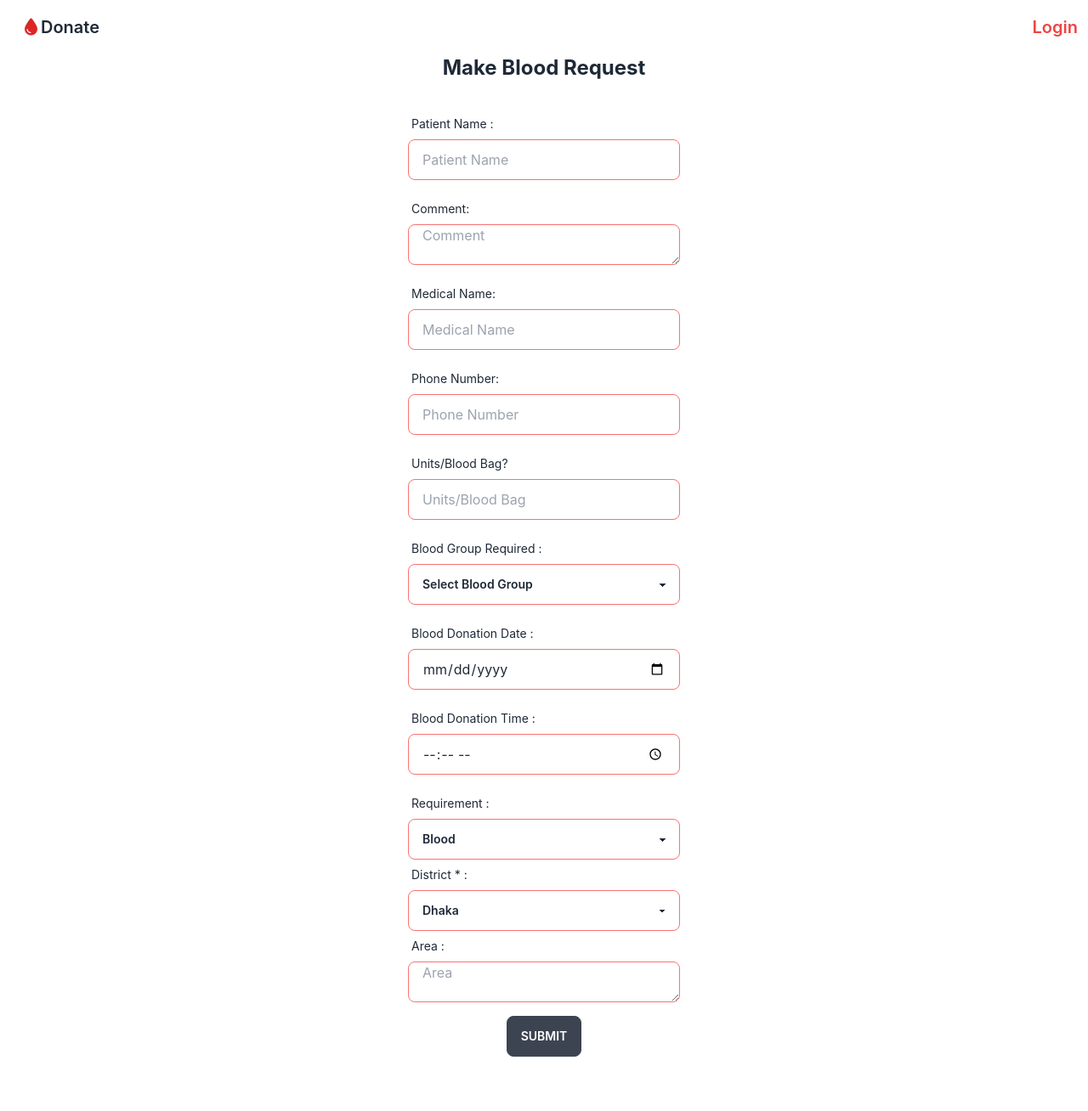
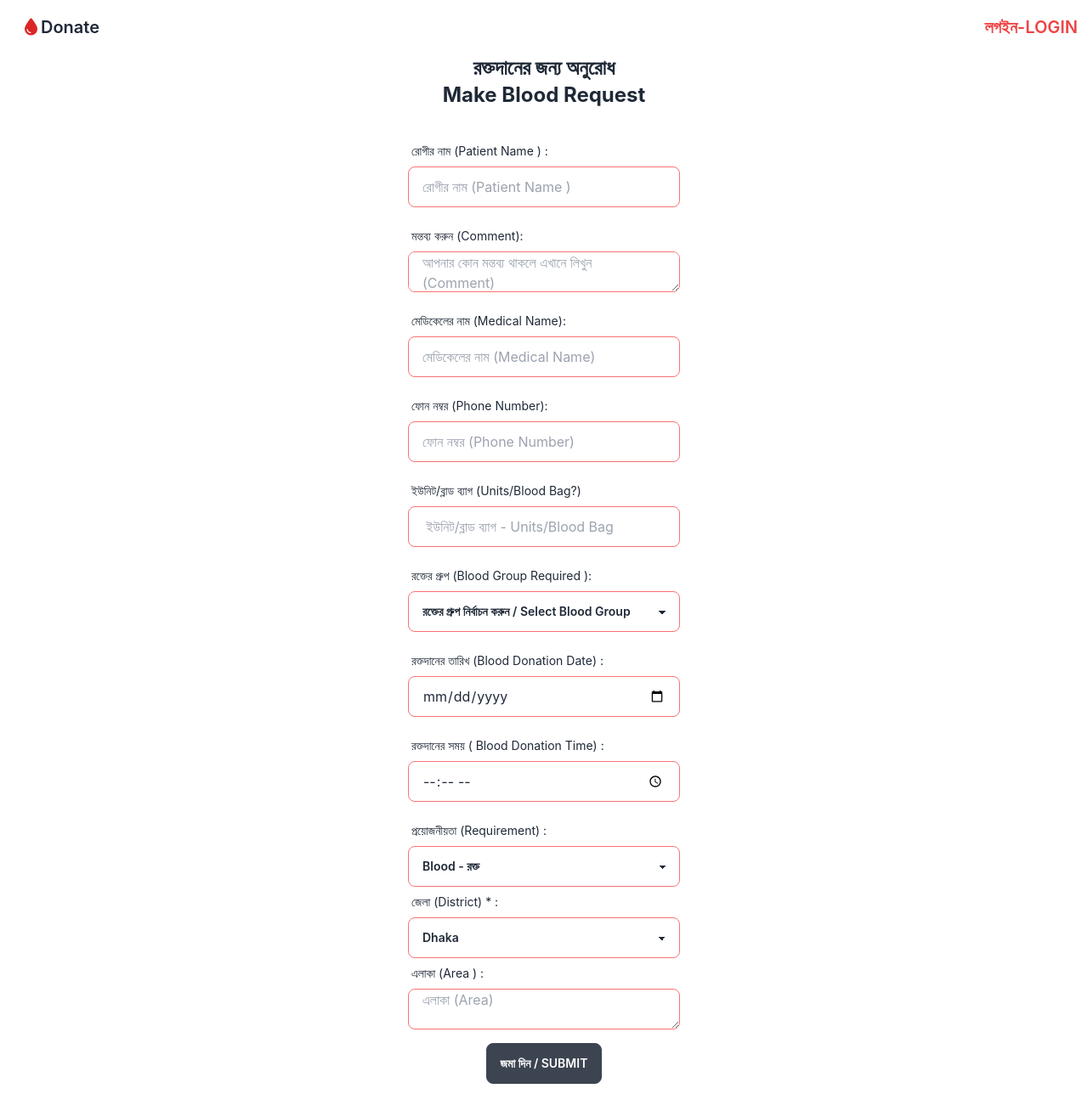
Before and after one commit to tayefulislam/blood-donation, a React (Create React App) app: page /makeRequests in a window 1280 px wide. Shown: the whole page at 85% size. Before the commit the page ends 1276 px from the top, so only its background shows below. Built offline with nearby package versions, Linux system fonts and the light colour scheme; no server answers.

Commit message:
bangla lag added

```diff
--- a/src/Pages/Home/Home.js
+++ b/src/Pages/Home/Home.js
@@ -15,7 +15,21 @@ const Home = () => {
             <i class="fa-solid fa-border-all"></i>
           </figure>
           <div class="card-body items-center text-center">
+            <h2 class="card-title">রক্তদানের জন্য অনুরোধ</h2>
             <h2 class="card-title">Request For Blood</h2>
+          </div>
+        </div>
+
+        <div
+          onClick={() => navigate("/selectBloodGroup/")}
+          class="card w-full bg-red-500 shadow-xl text-white"
+        >
+          <figure class="px-10 pt-10">
+            <i class="fa-solid fa-users-between-lines"></i>
+          </figure>
+          <div class="card-body items-center text-center">
+            <h2 class="card-title">দাতাদের তালিকা</h2>
+            <h2 class="card-title">Donor List</h2>
           </div>
         </div>
 
@@ -27,19 +41,8 @@ const Home = () => {
             <i class="fa-solid fa-users-between-lines"></i>
           </figure>
           <div class="card-body items-center text-center">
+            <h2 class="card-title">রক্তদাতা হয়ে উঠুন</h2>
             <h2 class="card-title">Became A Donor</h2>
-          </div>
-        </div>
-
-        <div
-          onClick={() => navigate("/login")}
-          class="card w-full bg-red-500 shadow-xl text-white"
-        >
-          <figure class="px-10 pt-10">
-            <i class="fa-solid fa-arrow-right-to-bracket"></i>
-          </figure>
-          <div class="card-body items-center text-center">
-            <h2 class="card-title">Donor Login</h2>
           </div>
         </div>
       </div>
@@ -53,7 +56,21 @@ const Home = () => {
             <i class="fa-solid fa-users-between-lines"></i>
           </figure>
           <div class="card-body items-center text-center">
+            <h2 class="card-title">সাম্প্রতিক রক্তদানের অনুরোধ</h2>
             <h2 class="card-title">Recent Requests</h2>
+          </div>
+        </div>
+      </div>
+      <div className="flex justify-center items-center mt-12">
+        <div
+          onClick={() => navigate("/login")}
+          class="card w-36 bg-red-500 shadow-xl text-white"
+        >
+          {/* <figure class="px-10 pt-10">
+            <i class="fa-solid fa-arrow-right-to-bracket"></i>
+          </figure> */}
+          <div class="card-body items-center text-center">
+            <h2 class="card-title">Menu</h2>
           </div>
         </div>
       </div>
--- a/src/Pages/Home/SearchDonorByGroupAndArea/PublicDonorList.js
+++ b/src/Pages/Home/SearchDonorByGroupAndArea/PublicDonorList.js
@@ -1,6 +1,7 @@
 import React from "react";
 import { useParams } from "react-router-dom";
 import { QueryClient, QueryClientProvider, useQuery } from "react-query";
+import PublicDonorDetails from "./PublicDonorDetails";
 
 const PublicDonorList = () => {
   const { bloodGroup, donorArea } = useParams();
@@ -20,8 +21,9 @@ const PublicDonorList = () => {
 
   return (
     <div>
-      <h1>{bloodGroup}</h1>
-      <h1>{donorArea}</h1>
+      {data?.map((donor, key) => (
+        <PublicDonorDetails donor={donor} key={donor?._id}></PublicDonorDetails>
+      ))}
     </div>
   );
 };
--- a/src/Pages/Home/SearchDonorByGroupAndArea/SelectGroup_SearchDonorByGroupAndArea.js
+++ b/src/Pages/Home/SearchDonorByGroupAndArea/SelectGroup_SearchDonorByGroupAndArea.js
@@ -4,7 +4,7 @@ import { Link, NavLink, useNavigate } from "react-router-dom";
 const SelectGroup_SearchDonorByGroupAndArea = () => {
   const groupName = [
     {
-      name: "A+ (A POSITIVE)",
+      name: "A+ (A POSITIVE) ",
       value: "A POSITIVE(+)",
     },
     {
@@ -38,7 +38,7 @@ const SelectGroup_SearchDonorByGroupAndArea = () => {
   ];
 
   return (
-    <div className="grid grid-cols-1 md:grid-cols-2 lg:grid-cols-3 gap-2 mx-2">
+    <div>
       <div>
         <h1 className="text-center font-extrabold text-2xl py-3">
           Select Blood Group <br />
@@ -46,6 +46,7 @@ const SelectGroup_SearchDonorByGroupAndArea = () => {
         </h1>
       </div>
 
+      <div className="grid grid-cols-1 md:grid-cols-2 lg:grid-cols-3 gap-2 mx-2">
         {groupName?.map((group) => (
           <Link
             to={`/selectArea/${group?.value}`}
@@ -57,6 +58,7 @@ const SelectGroup_SearchDonorByGroupAndArea = () => {
           </Link>
         ))}
       </div>
+    </div>
   );
 };
 
--- a/src/Pages/Login/Login.js
+++ b/src/Pages/Login/Login.js
@@ -32,18 +32,18 @@ const Login = () => {
   return (
     <div className="flex justify-center items-center">
       <div className="card w-96">
-        <h1 className="text-center text-2xl font-bold">Login</h1>
+        <h1 className="text-center text-2xl font-bold">লগইন / LOGIN </h1>
 
         <div className="card-body">
           <form onSubmit={handleLogin}>
             <div class="form-control w-full max-w-xs">
               <label class="label">
-                <span class="label-text">Email</span>
+                <span class="label-text">ইমেইল (Email )</span>
               </label>
               <input
                 type="email"
                 required
-                placeholder="Email Address"
+                placeholder="ইমেল ঠিকানা লিখুন ( Email Address )"
                 name="email"
                 class="input input-bordered input-error w-full max-w-xs"
               />
@@ -51,12 +51,12 @@ const Login = () => {
             </div>
             <div class="form-control w-full max-w-xs">
               <label class="label">
-                <span class="label-text">Password</span>
+                <span class="label-text">পাসওয়ার্ড (Password)</span>
               </label>
               <input
                 type="password"
                 required
-                placeholder="Password"
+                placeholder="পাসওয়ার্ড লিখুন ( Password )"
                 name="password"
                 class="input input-bordered input-error w-full max-w-xs"
               />
@@ -67,7 +67,7 @@ const Login = () => {
             </div>
 
             <div className="flex justify-center items-center">
-              <input className="btn" type="submit" value="Login" />
+              <input className="btn" type="submit" value="লগইন / Login" />
             </div>
           </form>
 
@@ -75,13 +75,13 @@ const Login = () => {
             <p>
               Reset :{" "}
               <Link className="text-red-400" to="/reset">
-                Password
+                Password / পাসওয়ার্ড রিসেট করুন
               </Link>
             </p>
-            <p>
-              Became A Donor :{" "}
+            <p className="py-3">
+              একজন রক্তদাতা হন ( Became A Donor) :{" "}
               <Link className="text-red-400" to="/register">
-                Register
+                নিবন্ধন করুন (Register)
               </Link>
             </p>
           </div>
--- a/src/Pages/ResetPassword/ResetPassword.js
+++ b/src/Pages/ResetPassword/ResetPassword.js
@@ -31,18 +31,21 @@ const ResetPassword = () => {
     <div>
       <div className="flex justify-center items-center">
         <div className="card w-96">
+          <h1 className="text-center text-2xl font-bold">
+            পাসওয়ার্ড রিসেট করুন
+          </h1>
           <h1 className="text-center text-2xl font-bold">Reset Password</h1>
 
           <div className="card-body">
             <form onSubmit={handleResetPassword}>
               <div class="form-control w-full max-w-xs">
                 <label class="label">
-                  <span class="label-text">Email</span>
+                  <span class="label-text">ইমেইল (Email )</span>
                 </label>
                 <input
                   type="email"
                   required
-                  placeholder="Email Address"
+                  placeholder="ইমেল ঠিকানা লিখুন ( Email Address )"
                   name="email"
                   class="input input-bordered input-error w-full max-w-xs"
                 />
@@ -50,20 +53,27 @@ const ResetPassword = () => {
               </div>
 
               <div className="text-center my-2">
+                {sending && (
+                  <p>আপনার অনুরোধ পাঠানো হচ্ছে দয়া করে অপেক্ষা করুন</p>
+                )}
                 {sending && <p>Sending Please wait</p>}
                 {error && <p className="text-red-500">{error?.message}</p>}
               </div>
 
               <div className="flex justify-center items-center">
-                <input className="btn" type="submit" value="Reset Password" />
+                <input
+                  className="btn"
+                  type="submit"
+                  value="পাসওয়ার্ড রিসেট করুন / Reset Password"
+                />
               </div>
             </form>
 
             <div className="text-center font-semibold">
               <p>
-                Already A Donor :{" "}
+                ইতিমধ্যে একজন দাতা (Already A Donor) :{" "}
                 <Link className="text-red-400" to="/login">
-                  Login
+                  Login (লগইন)
                 </Link>
               </p>
             </div>
--- a/src/Pages/Shared/Header/Header.js
+++ b/src/Pages/Shared/Header/Header.js
@@ -103,7 +103,7 @@ const Header = () => {
 
         {!user && (
           <Link className="text-xl font-semibold text-red-500 mx-1" to="/login">
-            Login
+            লগইন-LOGIN
           </Link>
         )}
       </div>
--- a/src/Pages/User/MakeBloodRequest/MakeBloodRequest.js
+++ b/src/Pages/User/MakeBloodRequest/MakeBloodRequest.js
@@ -64,6 +64,7 @@ const MakeBloodRequest = () => {
       if (response.status === 200) {
         navigate(`/requestDetails/${response.data._id}`);
         toast.success(`Your Request for ${type} successfully placed`);
+        toast.success(`${type} এর জন্য আপনার অনুরোধ সফলভাবে রাখা হয়েছে`);
 
         event.target.reset();
       }
@@ -72,18 +73,21 @@ const MakeBloodRequest = () => {
   return (
     <div className="flex justify-center items-center">
       <div className="card w-96">
+        <h1 className="text-center text-2xl font-bold">
+          রক্তদানের জন্য অনুরোধ
+        </h1>
         <h1 className="text-center text-2xl font-bold">Make Blood Request</h1>
 
         <div className="card-body">
           <form onSubmit={handleRequest}>
             <div class="form-control w-full max-w-xs">
               <label class="label">
-                <span class="label-text">Patient Name :</span>
+                <span class="label-text">রোগীর নাম (Patient Name ) :</span>
               </label>
               <input
                 type="text"
                 required
-                placeholder="Patient Name"
+                placeholder="রোগীর নাম (Patient Name )"
                 name="patient"
                 class="input input-bordered input-error w-full max-w-xs"
               />
@@ -92,12 +96,12 @@ const MakeBloodRequest = () => {
 
             <div class="form-control w-full max-w-xs">
               <label class="label">
-                <span class="label-text">Comment:</span>
+                <span class="label-text">মন্তব্য করুন (Comment):</span>
               </label>
               <textarea
                 type="text"
                 required
-                placeholder="Comment"
+                placeholder="আপনার কোন মন্তব্য থাকলে এখানে লিখুন (Comment)"
                 name="comment"
                 class="input input-bordered input-error w-full max-w-xs"
               />
@@ -105,12 +109,12 @@ const MakeBloodRequest = () => {
             </div>
             <div class="form-control w-full max-w-xs">
               <label class="label">
-                <span class="label-text">Medical Name:</span>
+                <span class="label-text">মেডিকেলের নাম (Medical Name):</span>
               </label>
               <input
                 type="text"
                 required
-                placeholder="Medical Name"
+                placeholder="মেডিকেলের নাম (Medical Name) "
                 name="medical"
                 class="input input-bordered input-error w-full max-w-xs"
               />
@@ -118,12 +122,12 @@ const MakeBloodRequest = () => {
             </div>
             <div class="form-control w-full max-w-xs">
               <label class="label">
-                <span class="label-text">Phone Number:</span>
+                <span class="label-text">ফোন নম্বর (Phone Number):</span>
               </label>
               <input
                 type="number"
                 required
-                placeholder="Phone Number"
+                placeholder="ফোন নম্বর (Phone Number)"
                 name="number"
                 class="input input-bordered input-error w-full max-w-xs"
               />
@@ -131,12 +135,14 @@ const MakeBloodRequest = () => {
             </div>
             <div class="form-control w-full max-w-xs">
               <label class="label">
-                <span class="label-text">Units/Blood Bag?</span>
+                <span class="label-text">
+                  ইউনিট/ব্লাড ব্যাগ (Units/Blood Bag?)
+                </span>
               </label>
               <input
                 type="number"
                 required
-                placeholder="Units/Blood Bag"
+                placeholder=" ইউনিট/ব্লাড ব্যাগ - Units/Blood Bag"
                 name="unit"
                 class="input input-bordered input-error w-full max-w-xs"
               />
@@ -144,7 +150,9 @@ const MakeBloodRequest = () => {
             </div>
             <div class="form-control w-full max-w-xs">
               <label class="label">
-                <span class="label-text">Blood Group Required :</span>
+                <span class="label-text">
+                  রক্তের গ্রুপ (Blood Group Required ):
+                </span>
               </label>
 
               <select
@@ -153,7 +161,7 @@ const MakeBloodRequest = () => {
                 class="select select-error w-full max-w-xs"
               >
                 <option disabled selected>
-                  Select Blood Group
+                  রক্তের গ্রুপ নির্বাচন করুন / Select Blood Group
                 </option>
                 <option value="A POSITIVE(+)">A+ (A POSITIVE)</option>
                 <option value="A NEGATIVE(-)">A- (A NEGATIVE)</option>
@@ -170,7 +178,9 @@ const MakeBloodRequest = () => {
             </div>
             <div class="form-control w-full max-w-xs">
               <label class="label">
-                <span class="label-text">Blood Donation Date :</span>
+                <span class="label-text">
+                  রক্তদানের তারিখ (Blood Donation Date) :
+                </span>
               </label>
               <input
                 type="date"
@@ -183,12 +193,14 @@ const MakeBloodRequest = () => {
             </div>
             <div class="form-control w-full max-w-xs">
               <label class="label">
-                <span class="label-text">Blood Donation Time :</span>
+                <span class="label-text">
+                  রক্তদানের সময় ( Blood Donation Time) :
+                </span>
               </label>
               <input
                 type="time"
                 required
-                placeholder="Blood Donation Time"
+                placeholder="রক্তদানের সময় ( Blood Donation Time)"
                 name="time"
                 class="input input-bordered input-error w-full max-w-xs"
               />
@@ -196,17 +208,17 @@ const MakeBloodRequest = () => {
             </div>
             <div class="form-control w-full max-w-xs">
               <label class="label">
-                <span class="label-text">Requirement :</span>
+                <span class="label-text">প্রয়োজনীয়তা (Requirement) :</span>
               </label>
               <select name="type" class="select select-error w-full max-w-xs">
-                <option value="blood">Blood</option>
-                <option value="platelets">Platelets</option>
-                <option value="plasma">Plasma</option>
+                <option value="blood">Blood - রক্ত</option>
+                <option value="platelets">Platelets - প্লেটলেট</option>
+                <option value="plasma">Plasma - প্লাজমা </option>
               </select>
             </div>
             <div class="form-control w-full max-w-xs">
               <label class="label">
-                <span class="label-text">District * :</span>
+                <span class="label-text">জেলা (District) * :</span>
               </label>
 
               <select
@@ -220,12 +232,12 @@ const MakeBloodRequest = () => {
             </div>
             <div class="form-control w-full max-w-xs">
               <label class="label">
-                <span class="label-text">Area :</span>
+                <span class="label-text">এলাকা (Area ) :</span>
               </label>
               <textarea
                 type="text"
                 required
-                placeholder="Area"
+                placeholder="এলাকা (Area)"
                 name="area"
                 class="input input-bordered input-error w-full max-w-xs"
               />
@@ -233,7 +245,7 @@ const MakeBloodRequest = () => {
             </div>
 
             <div className="flex justify-center items-center">
-              <input className="btn" type="submit" value="Submit" />
+              <input className="btn" type="submit" value="জমা দিন / Submit" />
             </div>
           </form>
         </div>
```
Also changed, not shown: src/Pages/Home/SearchDonorByGroupAndArea/PublicDonorDetails.js (added, +42 -0 lines), src/Pages/Home/SearchDonorByGroupAndArea/SelectArea_SearchDonorByGroupAndArea.js (+7 -4 lines), public/callicon.png (added), 1 other file (tests, documents, lock files or other folders). Lines whose indentation alone changed are shown as unchanged.
